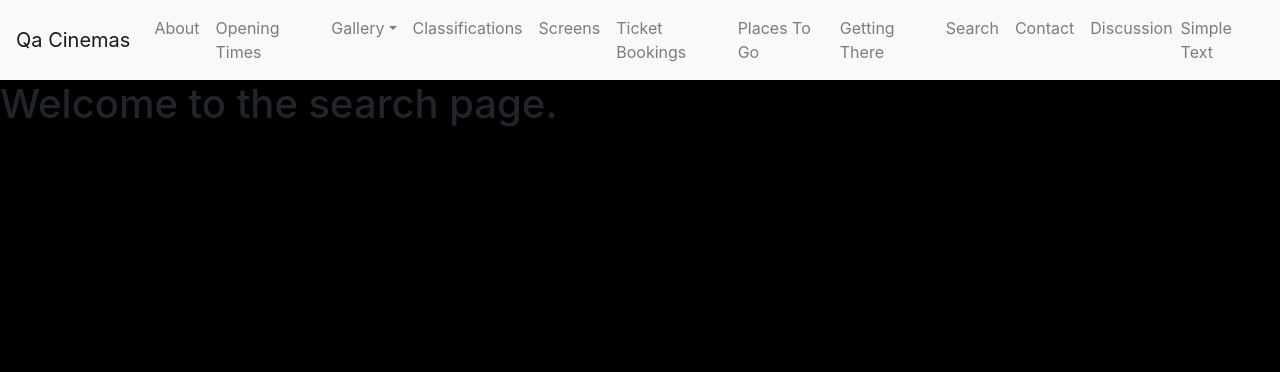
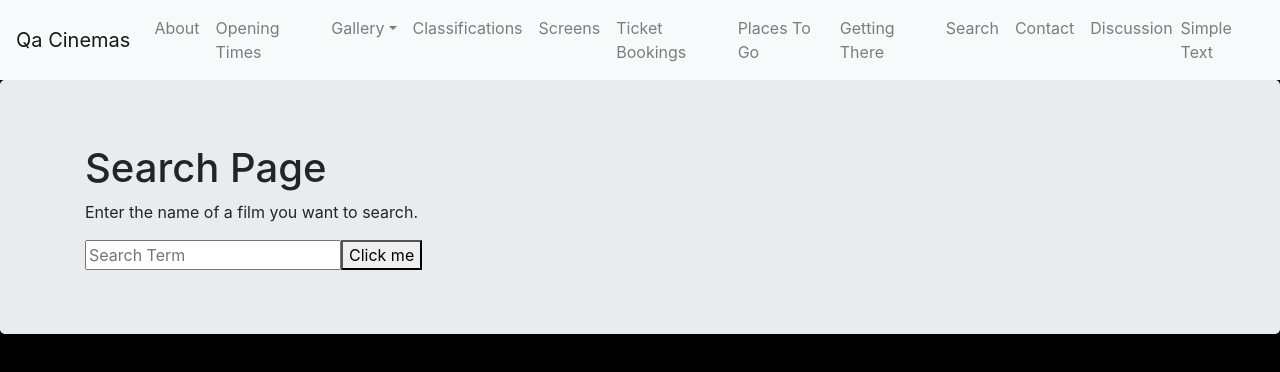
Before and after one commit to leightonmanningQA/QACinemas, a React (Create React App) app in the folder Frontend/qacinemas/: page /search in a window 1280 px wide. Shown: the top 372 px of the page. Built offline with nearby package versions, Linux system fonts and the light colour scheme.

Commit message:
Added functionality to the search page with the OMDB api

```diff
--- a/Frontend/qacinemas/src/Components/Search/Search.jsx
+++ b/Frontend/qacinemas/src/Components/Search/Search.jsx
@@ -1,6 +1,54 @@
+import {Container, Row} from 'reactstrap';
+import { useState } from 'react';
+import axios from 'axios';
+import SearchResult from './SearchResult'
+const { API_KEY } = require('./consts.json');
+
+
 const Search = () => {
+    const [data, setData] = useState([]);
+    const [filmTitle, setFilmTitle] = useState("");
+    const [err, setError] = useState('');
+
+    const updateTitle = (e) => {
+        e.preventDefault();
+        setFilmTitle(e.target.value);
+    }
+
+    const makeRequest = (e) => {
+        axios.get(`${API_KEY}` + "&s=" + filmTitle)
+            .then(response => {
+                if(response.data.Error){
+                    setError(response.data.Error)
+                }else{
+                setData(response.data.Search);
+                setError("");
+                }
+            }).catch(err=>{
+                setError(err);
+            })
+    };
+
+
     return (
-        <h1>Welcome to the search page.</h1>
+        <>
+            <div class="jumbotron d-flex align-items-center">
+                <div class="container">
+                <h1>Search Page</h1>
+         <p>Enter the name of a film you want to search.</p>
+         <input type="text" placeholder="Search Term" onChange={(e) => updateTitle(e)} />
+        <button onClick={(e) => makeRequest(e)}>Click me</button>
+                </div>
+            </div>
+        <Container>
+        <Row className="justify-content-md-center">
+        <SearchResult data={data} />
+        </Row>
+        </Container>
+
+
+        </>
+
     )
 }
 export default Search
--- /dev/null
+++ b/Frontend/qacinemas/src/Components/Search/SearchResult.jsx
@@ -0,0 +1,31 @@
+import React from 'react';
+import {
+  Card, CardImg, CardText, CardBody,
+  CardTitle, CardSubtitle, Button
+} from 'reactstrap';
+
+const SearchResult = ({data}) => {
+  return(
+      <>
+        {
+            data.map((film) => (
+                <>
+        <Card style={{height:"680px", marginTop:"10px",}}>
+        <CardImg height="550px" width="100px" src={film.Poster} alt="Movie Poster" />
+        <CardBody>
+          <CardTitle tag="h5">Film Title: {film.Title}</CardTitle>
+          <CardSubtitle tag="h6" className="mb-2 text-muted">Year Released: {film.Year}</CardSubtitle>
+          <CardText>Type : {film.Type}</CardText>
+
+        </CardBody>
+      </Card>
+                </>
+
+            ))
+}
+      </>
+  )
+
+}
+
+export default SearchResult
--- /dev/null
+++ b/Frontend/qacinemas/src/Components/Search/consts.json
@@ -0,0 +1,3 @@
+{
+    "API_KEY" : "http://www.omdbapi.com/?apikey=41b3688"
+}
```
